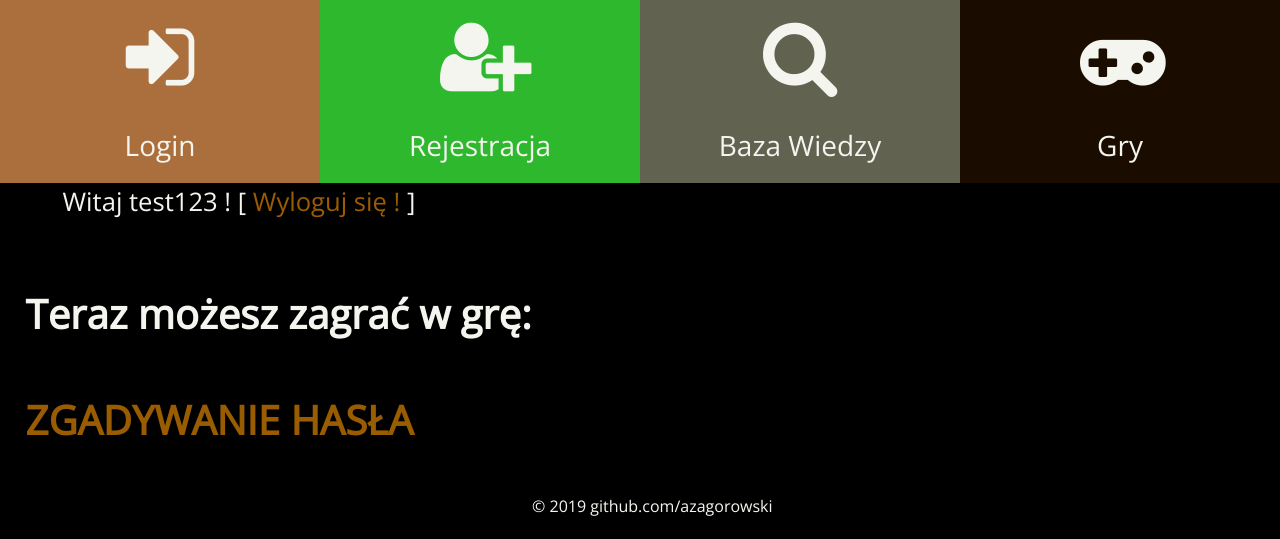
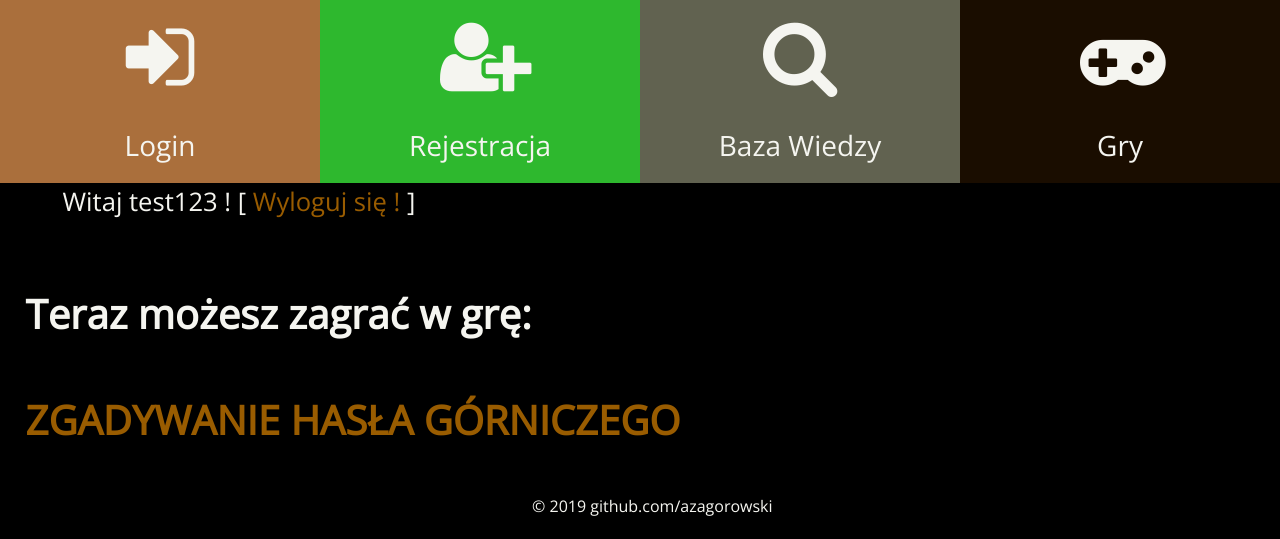
Before and after one commit to azagorowski/opencast-web-portal, a PHP site: page /games in a window 1280 px wide. Shown: the part 606-1145 px from the top of the page. Run offline with PHP 8.4, Linux system fonts and the light colour scheme; a user stored in the database is signed in.

Commit message:
Update games.php
Game name change

```diff
--- a/src/games.php
+++ b/src/games.php
@@ -66,7 +66,7 @@
 	echo "<p>Witaj ".$_SESSION['user'].' ! [<a href="logout.php"> Wyloguj się ! </a>]</p>';
 ?>
 <h2> Teraz możesz zagrać w grę: </h2>
-<h2><a href="gra.html">ZGADYWANIE HASŁA</a></h2>
+<h2><a href="gra.html">ZGADYWANIE HASŁA GÓRNICZEGO</a></h2>
 </section>
 <!--Koniec sekcji trzykolumnowej-->
 	<footer>
```
